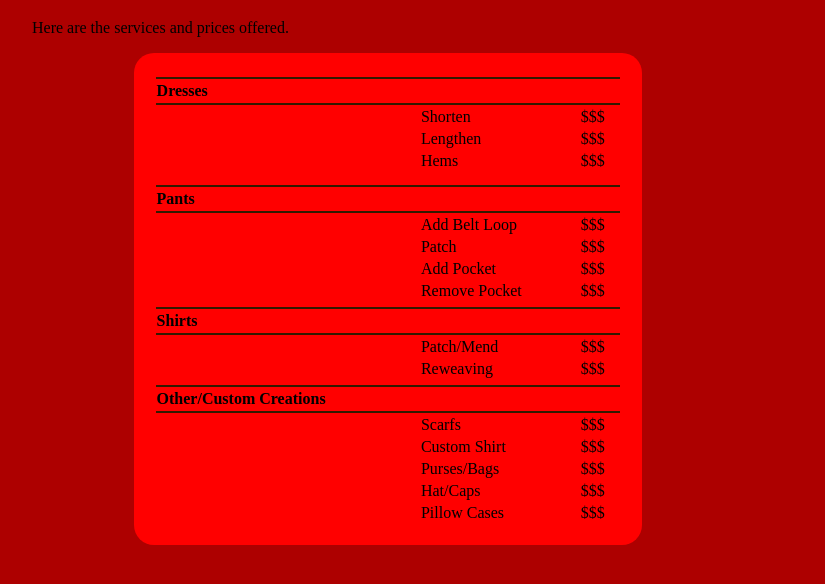
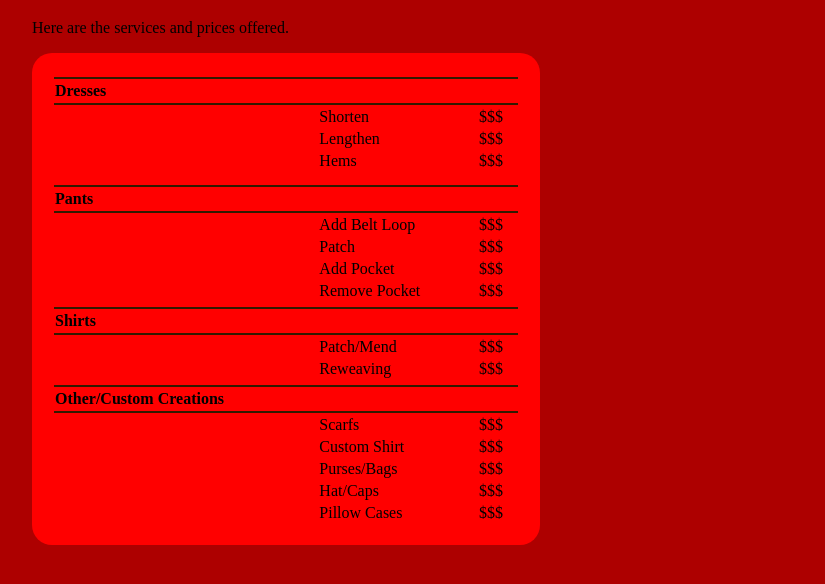
Before and after one commit to rmcknight3/SiteFolder, a plain HTML site: page PageFiles/services.html in a window 1280 px wide. Shown: the part 182-766 px from the top of the page, without its empty margins (224-1049 px from the left). Drawn offline with nearby package versions, Linux system fonts and the light colour scheme.

Commit message:
Added some Jquery functions and styling.

```diff
--- a/PageFiles/services.html
+++ b/PageFiles/services.html
@@ -30,7 +30,8 @@ Custom Sewing
 
 <p>Here are the services and prices offered.</p>
 
-<table id="price_list">
+<div class="price_list">
+<table id="price_list" >
 	<tr id="table_header_row">
 		<!-- Table headers; might not be needed-->
 		<!-- <td>ITEM</td> <td>SERVICE</td> <td>PRICE</td> -->
@@ -138,7 +139,7 @@ Custom Sewing
 	<tr>
 		<td></td> <td>Pillow Cases</td> <td>$$$</td>
 	</tr>
-
+</div>
 
 </table>
 
--- a/cssFiles/main.css
+++ b/cssFiles/main.css
@@ -21,8 +21,6 @@ header {
 	box-shadow: 10px 10px 10px;
 
 }
-
-
 
 #main_welcome_message {
 	background-color: red;
@@ -103,10 +101,14 @@ a {
 #price_list{
 	background-color: red;
 	width: 50%;
-	margin: auto auto auto 10%;
+	margin-left: auto auto auto auto;
 	padding: 20px ;
 }
 
+/**/
+/*Change alignment of price table for smaller screens*/
+/*margin-left: -30px;*/
+/**/
 
 /*Picture Gallery Overlay Settings*/
 #overlay {
```
